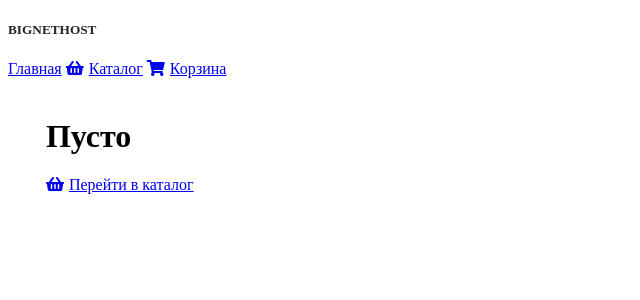
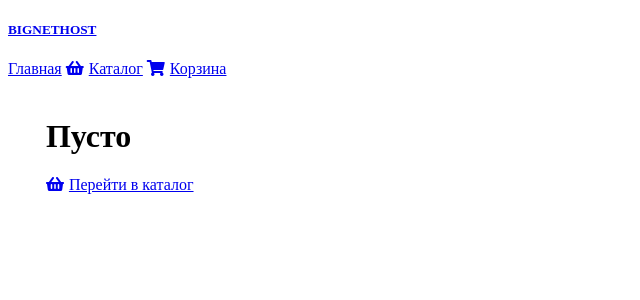
Before and after one commit to malfin/kpk_django, a Django app: page /basket/ in a window 1280 px wide. Shown: the top 300 px of the page, without its empty margins (0-640 px from the left). Run offline with Django 3.2, Linux system fonts and the light colour scheme; some libraries are stand-ins or nearby versions.

Commit message:
Revert "Update"
This reverts commit 536905b1

```diff
--- a/mainapp/templates/mainapp/base.html
+++ b/mainapp/templates/mainapp/base.html
@@ -17,7 +17,7 @@
 </head>
 <body>
 <div class="d-flex flex-column flex-md-row align-items-center p-3 px-md-4 mb-3 bg-white border-bottom box-shadow">
-    <h5 class="my-0 mr-md-auto font-weight-normal"><a class="logo" href="/">BIGNETHOST</a></h5>
+    <h5 class="my-0 mr-md-auto font-weight-normal"><a class="p-2 text-dark" href="/">BIGNETHOST</a></h5>
     <nav class="my-2 my-md-0 mr-md-3">
         <a class="p-2 text-dark" href="/">Главная</a>
         <a class="p-2 text-dark" href="/catalog"><i class="fas fa-shopping-basket"></i>Каталог</a>
```
